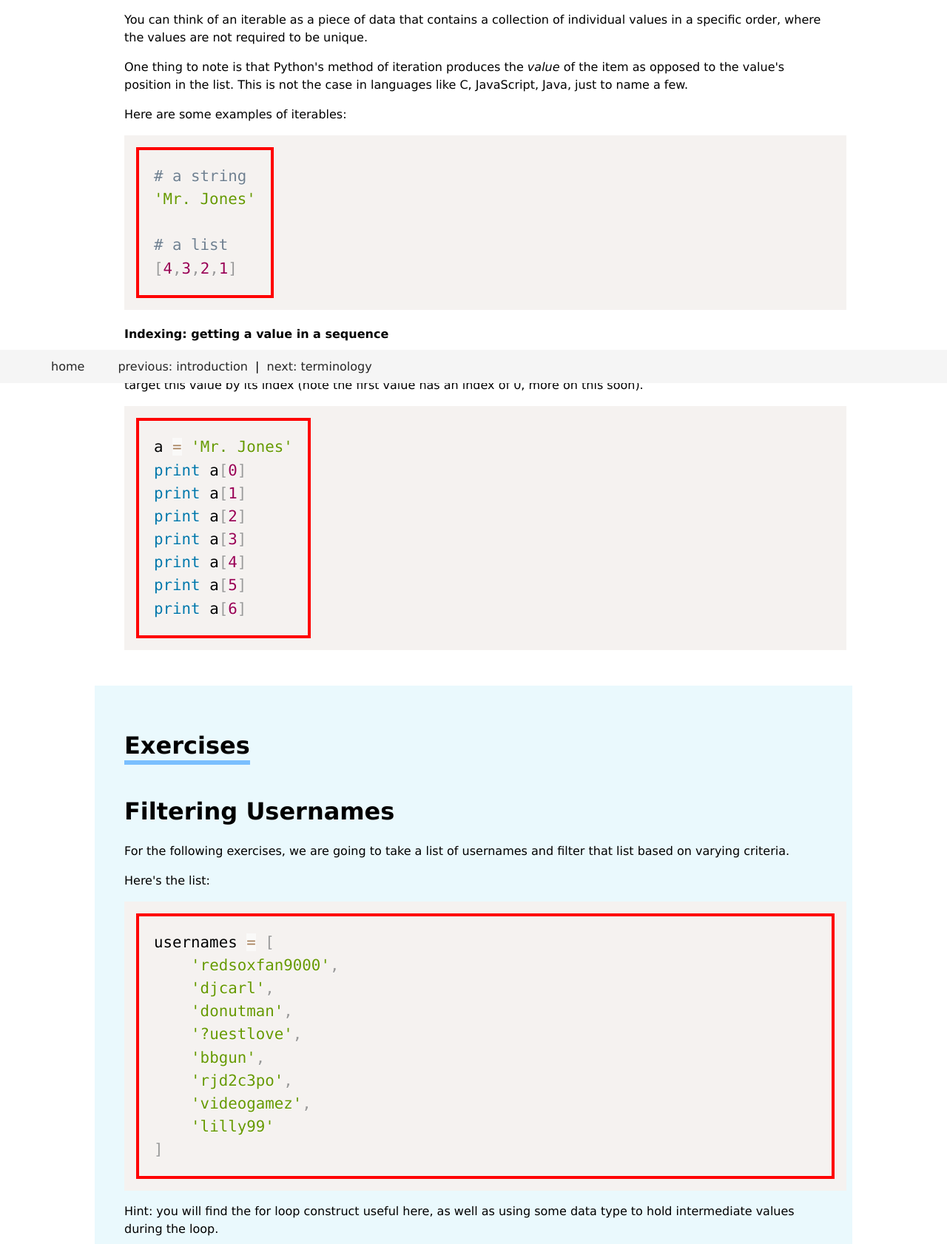
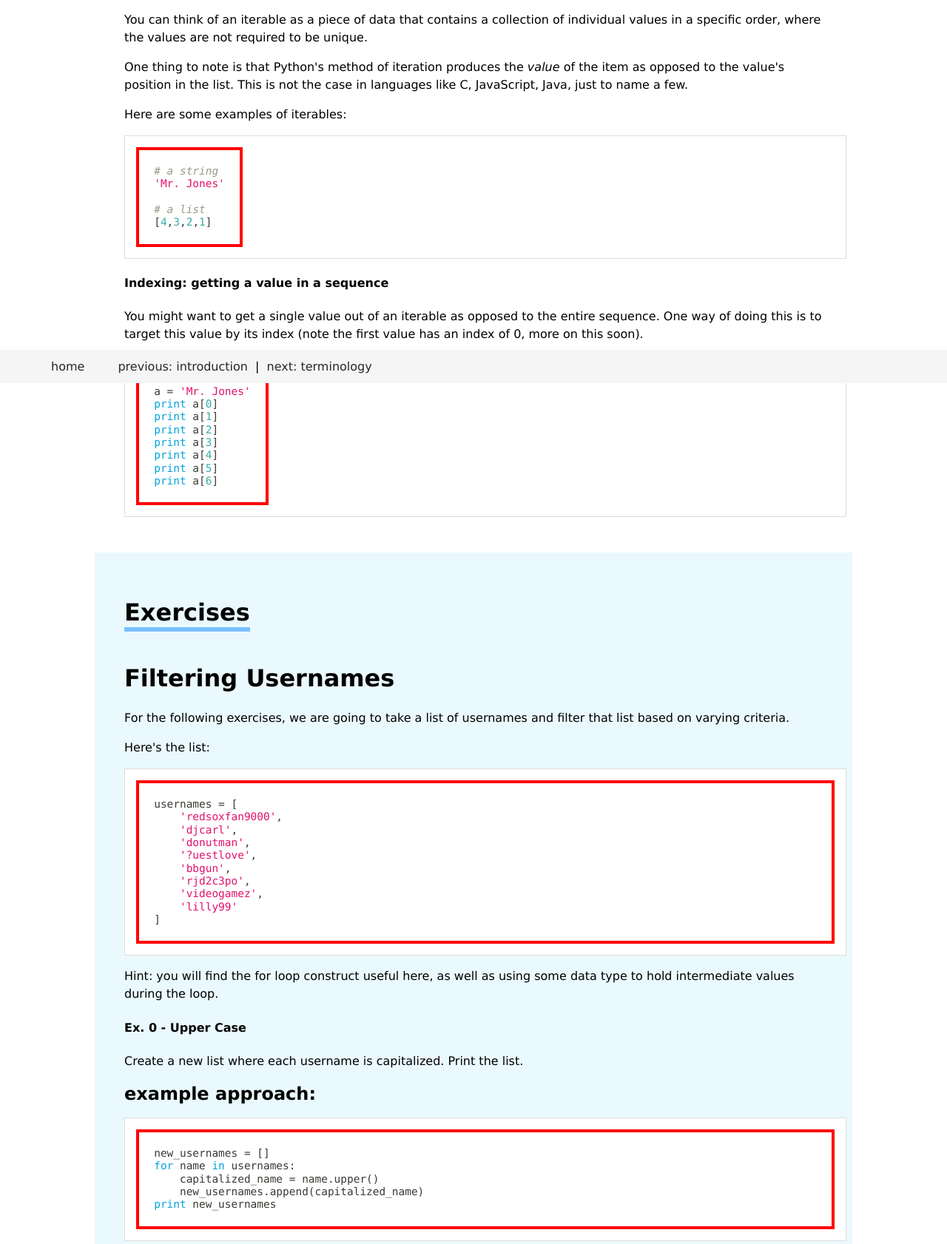
Before and after one commit to foundling/Python-Book, a Flask app: page /ch/1 in a window 1280 px wide. Shown: the part 282-1964 px from the top of the page at 74% size. Run offline with Flask 2, Linux system fonts and the light colour scheme.

Commit message:
changed prism.js style to be github like

```diff
--- /dev/null
+++ b/static/css/gh.css
@@ -0,0 +1,119 @@
+/**
+ * GHColors theme by Avi Aryan (http://aviaryan.in)
+ * Inspired by Github syntax coloring
+ */
+
+code[class*="language-"],
+pre[class*="language-"] {
+    color: #393A34;
+    font-family: "Consolas", "Bitstream Vera Sans Mono", "Courier New", Courier, monospace;
+    direction: ltr;
+    text-align: left;
+    white-space: pre;
+    word-spacing: normal;
+    word-break: normal;
+    font-size: 0.95em;
+    line-height: 1.2em;
+
+    -moz-tab-size: 4;
+    -o-tab-size: 4;
+    tab-size: 4;
+
+    -webkit-hyphens: none;
+    -moz-hyphens: none;
+    -ms-hyphens: none;
+    hyphens: none;
+}
+
+pre[class*="language-"]::-moz-selection, pre[class*="language-"] ::-moz-selection,
+code[class*="language-"]::-moz-selection, code[class*="language-"] ::-moz-selection {
+    background: #b3d4fc;
+}
+
+pre[class*="language-"]::selection, pre[class*="language-"] ::selection,
+code[class*="language-"]::selection, code[class*="language-"] ::selection {
+    background: #b3d4fc;
+}
+
+/* Code blocks */
+pre[class*="language-"] {
+    padding: 1em;
+    margin: .5em 0;
+    overflow: auto;
+    border: 1px solid #dddddd;
+    background-color: white;
+}
+
+:not(pre) > code[class*="language-"],
+pre[class*="language-"] {
+}
+
+/* Inline code */
+:not(pre) > code[class*="language-"] {
+    padding: .2em;
+    padding-top: 1px; padding-bottom: 1px;
+    background: #f8f8f8;
+    border: 1px solid #dddddd;
+}
+
+.token.comment,
+.token.prolog,
+.token.doctype,
+.token.cdata {
+    color: #999988; font-style: italic;
+}
+
+.token.namespace {
+    opacity: .7;
+}
+
+.token.string,
+.token.attr-value {
+    color: #e3116c;
+}
+.token.punctuation,
+.token.operator {
+    color: #393A34; /* no highlight */
+}
+
+.token.entity,
+.token.url,
+.token.symbol,
+.token.number,
+.token.boolean,
+.token.variable,
+.token.constant,
+.token.property,
+.token.regex,
+.token.inserted {
+    color: #36acaa;
+}
+
+.token.atrule,
+.token.keyword,
+.token.attr-name,
+.language-autohotkey .token.selector {
+    color: #00a4db;
+}
+
+.token.function,
+.token.deleted,
+.language-autohotkey .token.tag {
+    color: #9a050f;
+}
+
+.token.tag,
+.token.selector,
+.language-autohotkey .token.keyword {
+    color: #00009f;
+}
+
+.token.important,
+.token.function,
+.token.bold {
+    font-weight: bold;
+}
+
+.token.italic {
+    font-style: italic;
+}
--- a/templates/styles/chapter_styles.html
+++ b/templates/styles/chapter_styles.html
@@ -1,2 +1,3 @@
 <link rel="stylesheet" type="text/css" href="{{url_for('static',filename='css/chapters.css')}}">
 <link rel="stylesheet" type="text/css" href="{{url_for('static',filename='css/prism.css')}}">
+<link rel="stylesheet" type="text/css" href="{{url_for('static',filename='css/gh.css')}}">
```
Also changed, not shown: static/css/hopscotch.css (added, +123 -0 lines).
